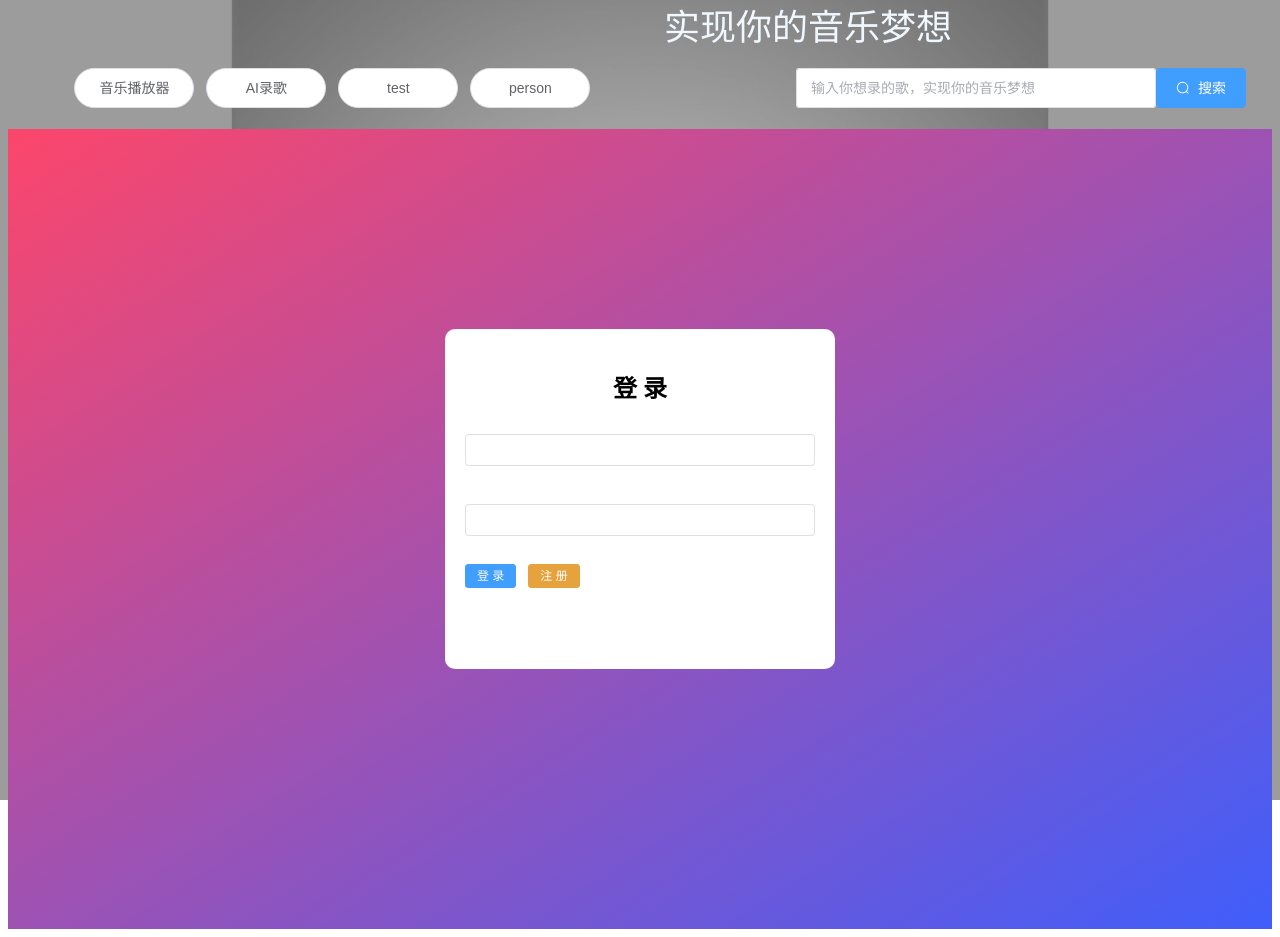
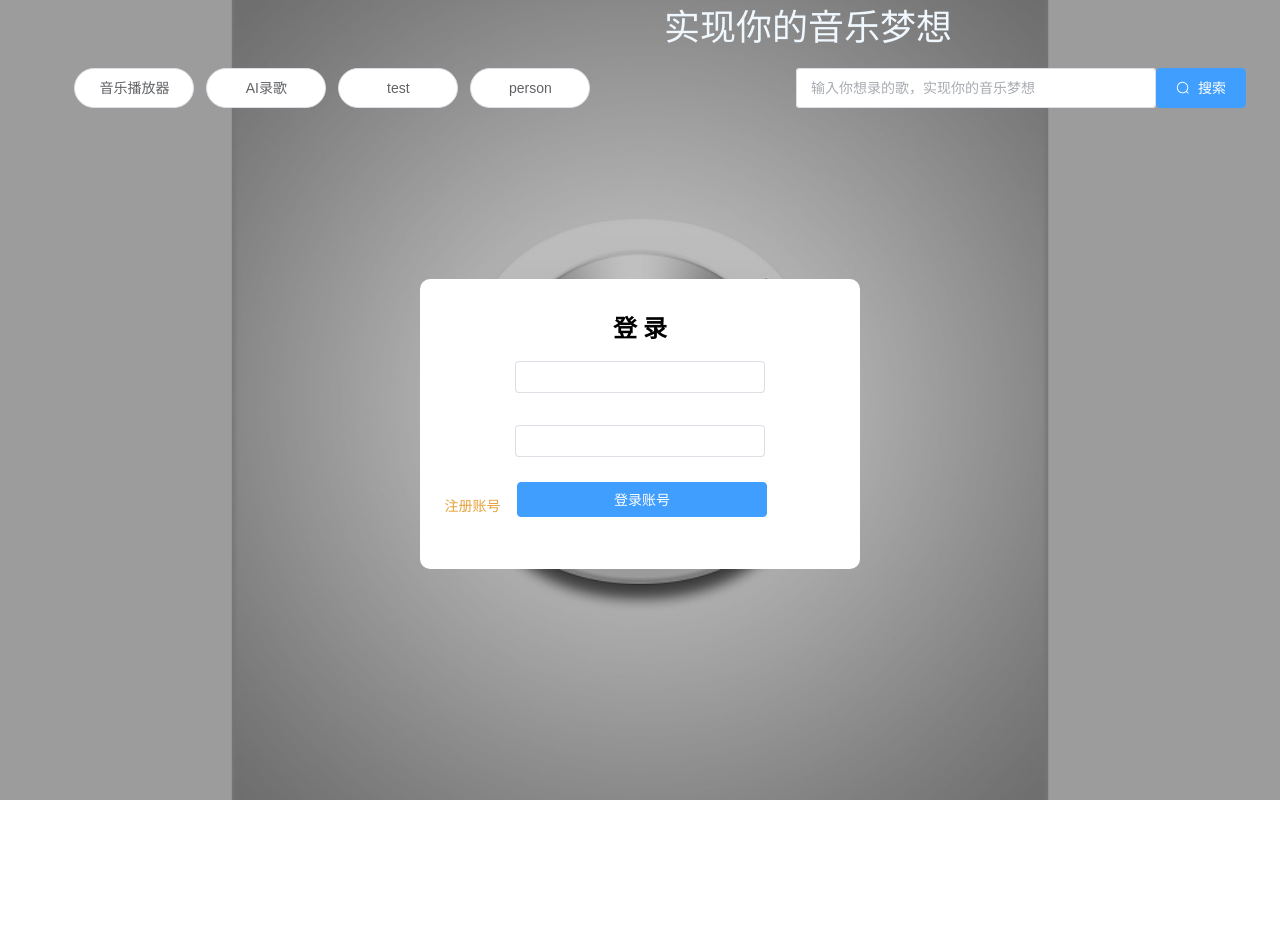
Before and after one commit to jull6123/mr.z_music, a Vue app in the folder vuemusic/: page /login in a window 1280 px wide. Built offline with nearby package versions, Linux system fonts and the light colour scheme.

Commit message:
luchange1

```diff
--- a/vuemusic/src/views/LoginView.vue
+++ b/vuemusic/src/views/LoginView.vue
@@ -1,20 +1,21 @@
 <template>
+  <!--登录界面-->
   <div class="wrapper">
-    <div style="margin: 200px auto; background-color: #fff; width: 350px; height: 300px; padding: 20px; border-radius: 10px">
-      <div style="margin: 20px 0; text-align: center; font-size: 24px"><b>登 录</b></div>
+    <div style="margin: 150px auto; background-color: #fff; width: 400px; height: 250px; padding: 20px; border-radius: 10px">
+      <div style="margin: 10px 0; text-align: center; font-size: 24px"><b>登 录</b></div>
       <el-form :model="user" :rules="rules" ref="userForm">
         <el-form-item prop="username">
-          <el-input size="medium" style="margin: 10px 0" prefix-icon="el-icon-user"
+          <el-input  size="medium" class="input" prefix-icon="el-icon-user"
                     v-model="user.username"></el-input>
         </el-form-item>
         <el-form-item prop="password">
-          <el-input size="medium" style="margin: 10px 0" prefix-icon="el-icon-lock" show-password
+          <el-input size="medium" class="input" prefix-icon="el-icon-lock" show-password
                     v-model="user.password"></el-input>
         </el-form-item>
-        <el-form-item style="margin: 10px 0; text-align: right">
-          <el-button type="primary" size="small" autocomplete="off" @click="login">登 录</el-button>
-          <el-button type="warning" size="small" autocomplete="off" @click="$router.push('/register')">注 册</el-button>
-        </el-form-item>
+
+            <el-button type="warning" class="registerButton" autocomplete="off" text @click="$router.push('/register')">注册账号</el-button>
+            <el-button class="loginButton"   type="primary"  autocomplete="off" @click="login">登录账号</el-button>
+
       </el-form>
     </div>
   </div>
@@ -73,7 +74,23 @@ export default {
 <style>
 .wrapper {
   height: 100vh;
-  background-image: linear-gradient(to bottom right, #FC466B, #3F5EFB);
   overflow: hidden;
 }
+.loginButton{
+  height: 35px;
+  width: 250px;
+  margin-left: 125px;
+  margin-top: 0px;
+}
+.registerButton{
+  height: 10px;
+  width: 65px;
+  margin-top: 12px;
+}
+.input{
+  margin: 7px 0;
+  width: 250px;
+  margin-left: 75px;
+}
+
 </style>
--- a/vuemusic/src/views/registerView.vue
+++ b/vuemusic/src/views/registerView.vue
@@ -87,7 +87,6 @@ export default {
 <style>
 .wrapper {
   height: 100vh;
-  background-image: linear-gradient(to bottom right, #FC466B, #3F5EFB);
   overflow: hidden;
 }
 </style>
```
